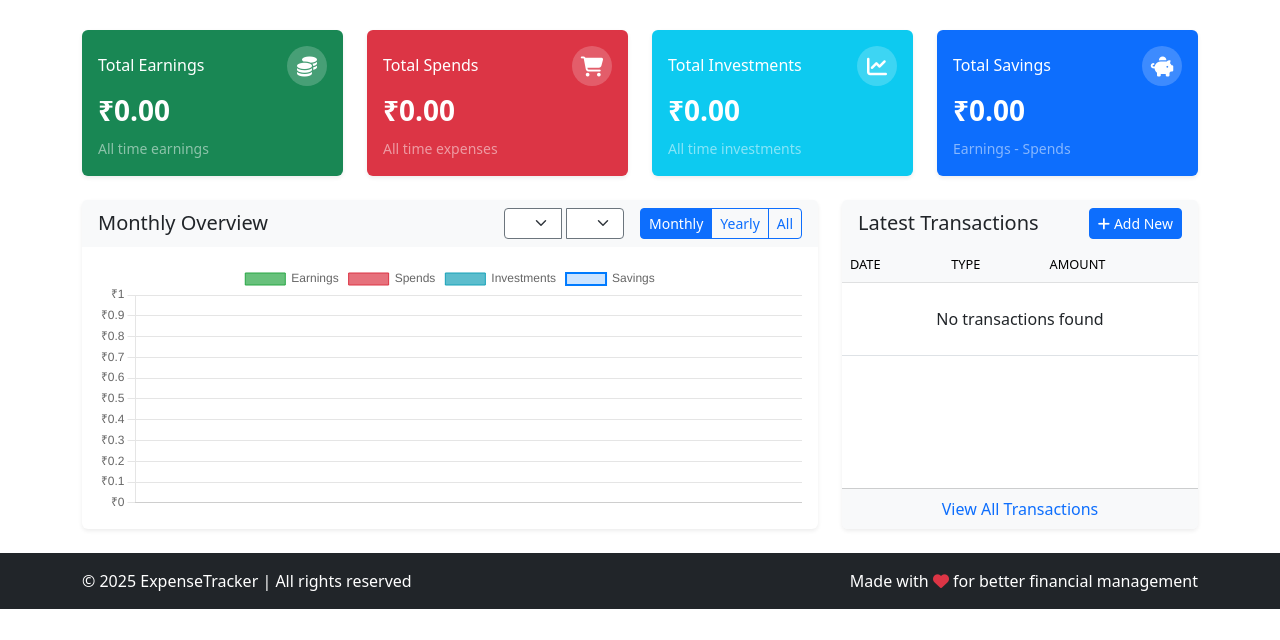
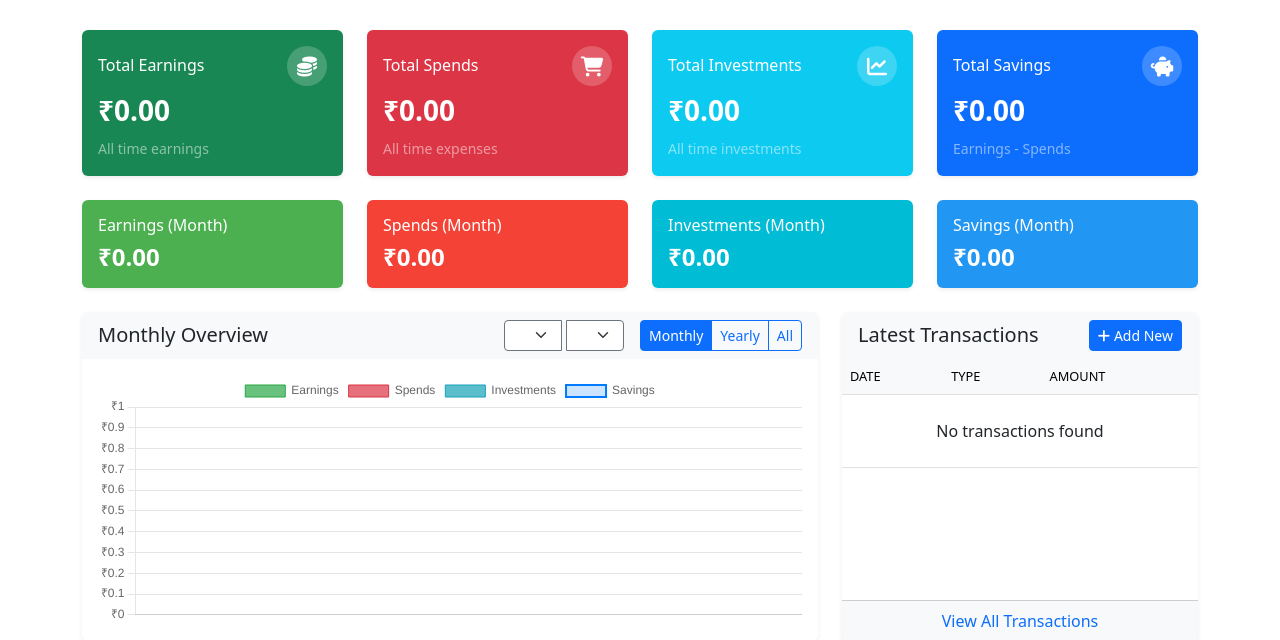
Before and after one commit to ASH1998/expense-tracker, a Flask app: page /dashboard in a window 1280 px wide. Shown: the part 210-850 px from the top of the page. Before the commit the page ends 819 px from the top, so only its background shows below. Run offline with Flask 3, Linux system fonts and the light colour scheme; the visitor is signed in with stand-in values (Sample User, id 1); lists and menus that the app fills with data are empty.

Commit message:
Add monthly cards for earnings, spends, investments, and savings with dynamic updates

```diff
--- a/templates/dashboard.html
+++ b/templates/dashboard.html
@@ -72,6 +72,53 @@
                 </div>
                 <h3 class="card-text fw-bold">₹{{ "{:,.2f}".format(savings) }}</h3>
                 <p class="card-text text-white-50 mt-auto"><small>Earnings - Spends</small></p>
+            </div>
+        </div>
+    </div>
+</div>
+
+<!-- Monthly Cards -->
+<div class="row g-4 mb-4" id="monthly-cards-row">
+    <div class="col-md-6 col-lg-3">
+        <div class="card border-0 bg-success text-white shadow-sm h-100" style="background-color: #4caf50 !important;">
+            <div class="card-body d-flex flex-column">
+                <div class="d-flex justify-content-between align-items-center">
+                    <h6 class="card-title mb-0">Earnings (Month)</h6>
+                </div>
+                <h4 class="card-text fw-bold mt-2" id="monthly-earning">₹0.00</h4>
+            </div>
+        </div>
+    </div>
+
+    <div class="col-md-6 col-lg-3">
+        <div class="card border-0 bg-danger text-white shadow-sm h-100" style="background-color: #f44336 !important;">
+            <div class="card-body d-flex flex-column">
+                <div class="d-flex justify-content-between align-items-center">
+                    <h6 class="card-title mb-0">Spends (Month)</h6>
+                </div>
+                <h4 class="card-text fw-bold mt-2" id="monthly-spend">₹0.00</h4>
+            </div>
+        </div>
+    </div>
+
+    <div class="col-md-6 col-lg-3">
+        <div class="card border-0 bg-info text-white shadow-sm h-100" style="background-color: #00bcd4 !important;">
+            <div class="card-body d-flex flex-column">
+                <div class="d-flex justify-content-between align-items-center">
+                    <h6 class="card-title mb-0">Investments (Month)</h6>
+                </div>
+                <h4 class="card-text fw-bold mt-2" id="monthly-investment">₹0.00</h4>
+            </div>
+        </div>
+    </div>
+
+    <div class="col-md-6 col-lg-3">
+        <div class="card border-0 bg-primary text-white shadow-sm h-100" style="background-color: #2196f3 !important;">
+            <div class="card-body d-flex flex-column">
+                <div class="d-flex justify-content-between align-items-center">
+                    <h6 class="card-title mb-0">Savings (Month)</h6>
+                </div>
+                <h4 class="card-text fw-bold mt-2" id="monthly-savings">₹0.00</h4>
             </div>
         </div>
     </div>
@@ -268,6 +315,19 @@
             };
         }
 
+        // --- Monthly Cards Update ---
+        function updateMonthlyCards(year, month) {
+            const ym = year + '-' + month;
+            const earning = monthlyData.Earning[ym] || 0;
+            const spend = monthlyData.Spend[ym] || 0;
+            const investment = monthlyData.Investment[ym] || 0;
+            const savings = earning - spend;
+            document.getElementById('monthly-earning').textContent = '₹' + earning.toLocaleString(undefined, {minimumFractionDigits:2, maximumFractionDigits:2});
+            document.getElementById('monthly-spend').textContent = '₹' + spend.toLocaleString(undefined, {minimumFractionDigits:2, maximumFractionDigits:2});
+            document.getElementById('monthly-investment').textContent = '₹' + investment.toLocaleString(undefined, {minimumFractionDigits:2, maximumFractionDigits:2});
+            document.getElementById('monthly-savings').textContent = '₹' + savings.toLocaleString(undefined, {minimumFractionDigits:2, maximumFractionDigits:2});
+        }
+
         let chartMode = 'monthly';
         let chartData = getMonthlyChartData();
 
@@ -348,6 +408,9 @@
         let selectedMonth = monthSelect.options[monthSelect.options.length - 1]?.value || "01";
         monthSelect.value = selectedMonth;
 
+        // Initial update for monthly cards
+        updateMonthlyCards(selectedYear, selectedMonth);
+
         function updateDropdownVisibility() {
             if (chartMode === 'monthly') {
                 monthSelect.style.display = '';
@@ -379,6 +442,7 @@
                     monthlyChart.data.datasets[2].data = data.investments;
                     monthlyChart.data.datasets[3].data = data.savings;
                     monthlyChart.update();
+                    updateMonthlyCards(yearSelect.value, monthSelect.value);
                 } else if (chartMode === 'yearly') {
                     const data = getSingleYearChartData(yearSelect.value);
                     monthlyChart.data.labels = data.labels;
@@ -412,6 +476,7 @@
                 monthlyChart.data.datasets[2].data = data.investments;
                 monthlyChart.data.datasets[3].data = data.savings;
                 monthlyChart.update();
+                updateMonthlyCards(selectedYear, selectedMonth);
             } else if (chartMode === 'yearly') {
                 const data = getSingleYearChartData(selectedYear);
                 monthlyChart.data.labels = data.labels;
@@ -433,6 +498,7 @@
                 monthlyChart.data.datasets[2].data = data.investments;
                 monthlyChart.data.datasets[3].data = data.savings;
                 monthlyChart.update();
+                updateMonthlyCards(yearSelect.value, selectedMonth);
             }
         });
     });
```
